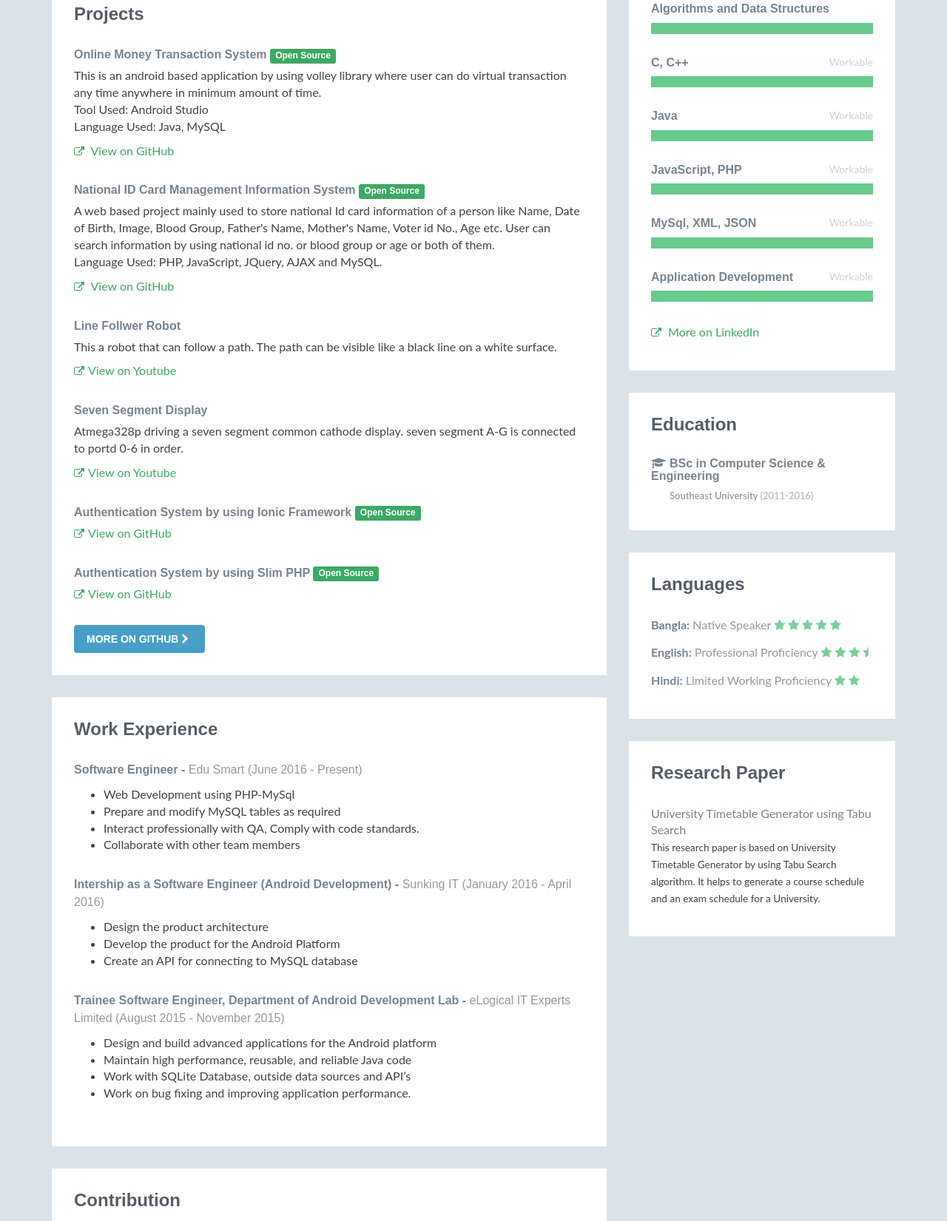
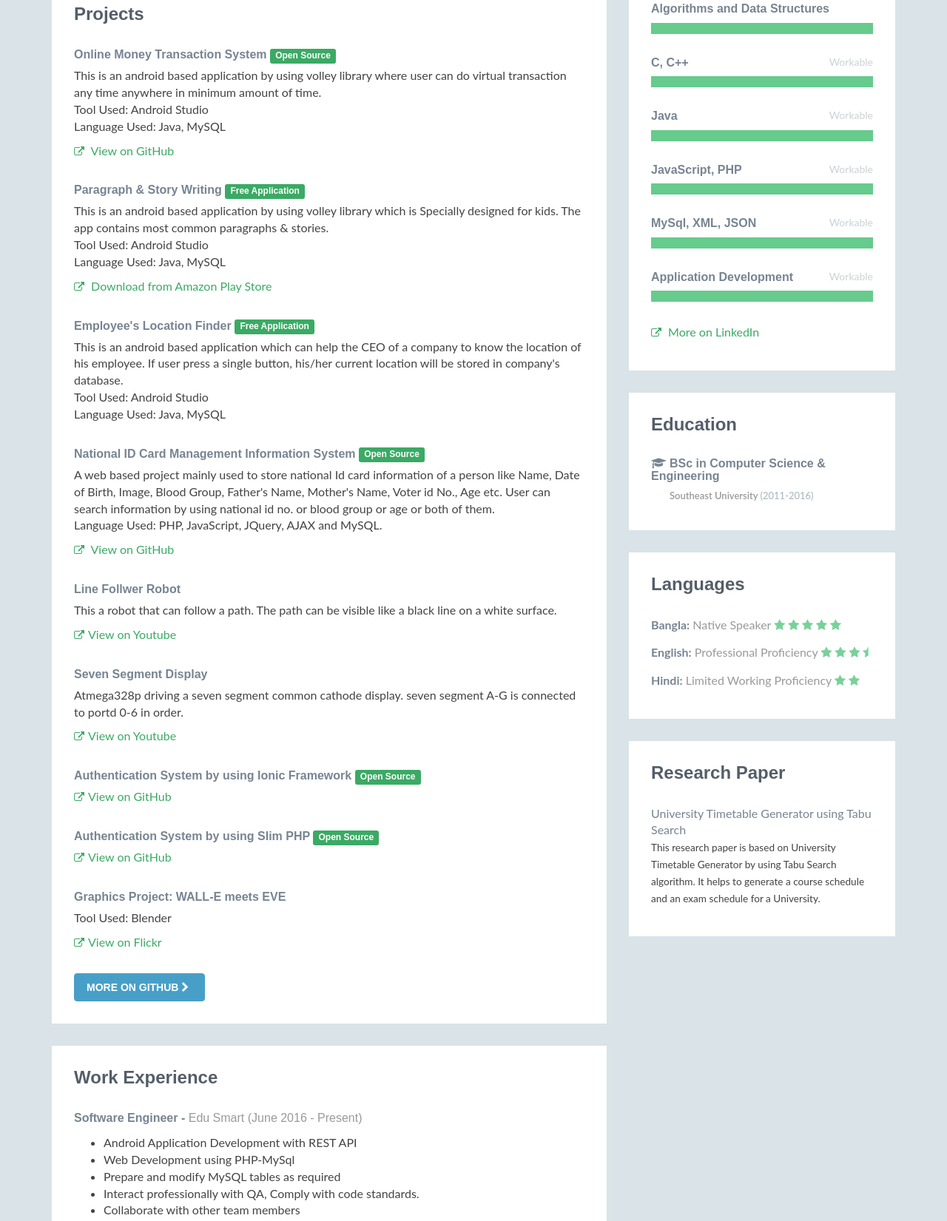
Before and after one commit to tanzilamohita/tanzilamohita.github, a plain HTML site: page index.html in a window 1280 px wide. Shown: the part 722-2373 px from the top of the page at 74% size. Drawn offline with nearby package versions, Linux system fonts and the light colour scheme.

Commit message:
Update index.html

```diff
--- a/index.html
+++ b/index.html
@@ -65,6 +65,23 @@
                                  Language Used: Java, MySQL</p>
                                 <p><a class="more-link" href="https://github.com/tanzilamohita/Money-Bag" target="_blank"><i class="fa fa-external-link"></i> View on GitHub</a></p>
                             </div><!--//item-->
+
+															<div class="item">
+                                <h3 class="title"><a href="#">Paragraph & Story Writing </a><span class="label label-theme">Free Application</span></h3>
+                                <p class="summary">This is an android based application by using volley library which is Specially designed for kids. The app contains most common paragraphs & stories.<br>
+                                 Tool Used: Android Studio <br>
+                                 Language Used: Java, MySQL</p>
+                                <p><a class="more-link" href="https://github.com/tanzilamohita/Money-Bag" target="_blank"><i class="fa fa-external-link"></i> Download from Amazon Play Store</a></p>
+                            </div><!--//item-->
+
+														<div class="item">
+                                <h3 class="title"><a href="#">Employee's Location Finder </a><span class="label label-theme">Free Application</span></h3>
+                                <p class="summary">This is an android based application which can help the CEO of a company to know the location of his employee. If user press a single button, his/her current location will be stored in company's database.<br>
+                                 Tool Used: Android Studio <br>
+                                 Language Used: Java, MySQL</p>
+
+                            </div><!--//item-->
+
                             <div class="item">
                                 <h3 class="title"><a href="#">National ID Card Management Information System </a><span class="label label-theme">Open Source</span></h3>
                                 <p class="summary">A web based project mainly used to store national Id card information of a person like Name, Date of Birth, Image, Blood Group, Father's Name, Mother's Name, Voter id No., Age etc. User can search information by using national id no. or blood group or age or both of them.<br> Language Used: PHP, JavaScript, JQuery, AJAX and MySQL. </p>
@@ -97,6 +114,13 @@
 
                                 <p><a class="more-link" href="https://github.com/tanzilamohita/Slim_PHP_Project" target="_blank"><i class="fa fa-external-link"></i>View on GitHub</a></p>
                             </div><!--//item-->
+<div class="item">
+                                <h3 class="title"><a href="#">Graphics Project: WALL-E meets EVE </a></h3>
+ <p class="summary">             Tool Used: Blender <br>
+                                </p>
+
+                                <p><a class="more-link" href="https://flic.kr/s/aHskEXuckR" target="_blank"><i class="fa fa-external-link"></i>View on Flickr</a></p>
+                            </div><!--//item-->
 
 
                             <a class="btn btn-cta-secondary" href="https://github.com/tanzilamohita">More on GitHub <i class="fa fa-chevron-right"></i></a>
@@ -113,6 +137,7 @@
                                 <h3 class="title">Software Engineer - <span class="place"><a href="http://www.edu-smart.info/">Edu Smart</a></span> <span class="year">(June 2016 - Present)</span></h3>
                                 <p>
                                     <ul>
+																				<li>Android Application Development with REST API</li>
                                         <li>Web Development using PHP-MySql</li>
                                         <li>Prepare and modify MySQL tables as required</li>
                                         <li>Interact professionally with QA, Comply with code standards.</li>
```
